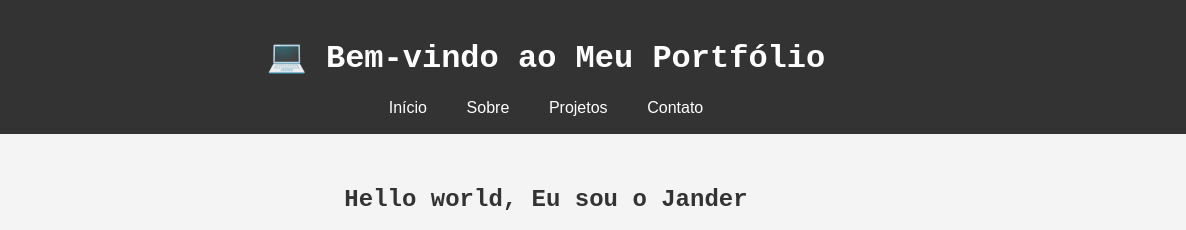
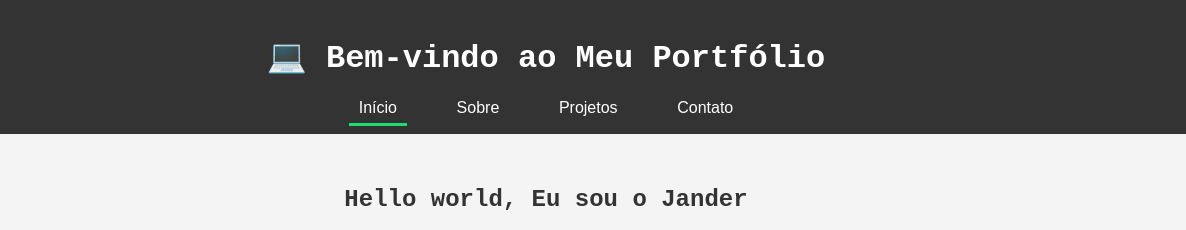
Before and after one commit to janderteodoro/janderteodoro.github.io, a plain HTML site: page index.html in a window 1280 px wide. Shown: the top 230 px of the page, 94-1280 px from the left. Drawn offline with Linux system fonts and the light colour scheme.

Commit message:
feature add animation on menu

```diff
--- a/css/index.css
+++ b/css/index.css
@@ -17,21 +17,53 @@ header {
   text-align: center;
 }
 
+
+nav a {
+  color: white;
+  margin: 0 15px;
+  text-decoration: none;
+  font-family: Arial, Helvetica, sans-serif;
+  text-decoration: none;
+  padding: 10px;
+  font-weight: 500;
+  transition: all 0.3s ease-in-out;
+  position: relative;
+}
+
+nav a::after {
+  content: '';
+  position: absolute;
+  bottom: 0;
+  left: 0;
+  right: 0;
+  height: 3px;
+  background: transparent;
+  transition: all 0.3s ease-in-out;
+}
+/*-----------------------------barra de navegação*---------------------------------------------*/
+nav a:hover::after,
+nav a.active::after {
+  background: #1cdd6f; /* Cor da animação */
+  height: 3px;
+}
+
+nav a:hover {
+  color: #1cdd6f; /* Muda a cor do texto ao passar o mouse */
+}
+
+nav a.active {
+  color: white; /* Cor do link ativo */
+}
+
 h2 {
   text-align: center;
 }
+/*-----------------------------------------------------------------------------------------------*/
 
 .content {
   text-align: justify;
   margin-left: 20%;
   margin-right: 20%;
-  font-family: Arial, Helvetica, sans-serif;
-}
-
-nav a {
-  color: white;
-  margin: 0 15px;
-  text-decoration: none;
   font-family: Arial, Helvetica, sans-serif;
 }
 
--- a/index.html
+++ b/index.html
@@ -19,8 +19,7 @@
         <img src="./image/logo-home.png" id="logo-home" alt="logo que redireciona a home">
         <h1>💻 Bem-vindo ao Meu Portfólio</h1>
         <nav>
-
-            <a href="index.html">Início</a>
+            <a class="active" href="index.html">Início</a>
             <a href="./about/">Sobre</a>
             <a href="./projects/">Projetos</a>
             <a href="./contact/">Contato</a>
```
Also changed, not shown: about/index.html (+1 -1 lines), contact/index.html (+1 -1 lines), projects/index.html (+1 -1 lines).
